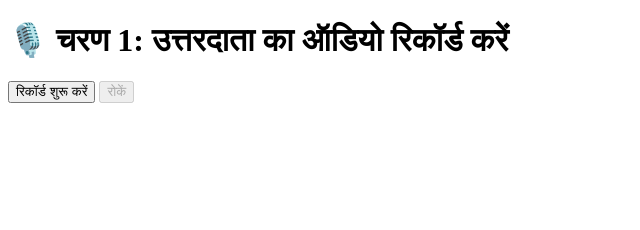
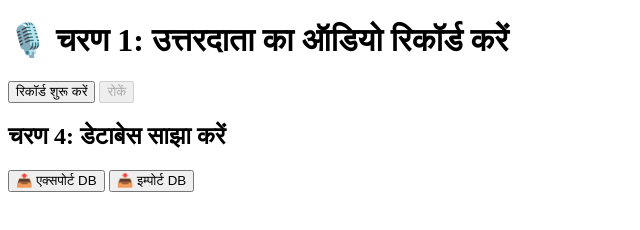
Before and after one commit to vinspolicy/aisurvey-fe, a plain HTML site: page index.html in a window 1280 px wide. Shown: the whole page, without its empty margins (0-640 px from the left). Drawn offline with Linux system fonts and the light colour scheme.

Commit message:
export-import button

```diff
--- a/index.html
+++ b/index.html
@@ -31,6 +31,13 @@
 <button id="submitButton">✅ सबमिट करें</button>
 <p id="finalStatus" style="color: green;"></p>
   </div>
+  <!-- Step 4: Export / Import DB -->
+  <div id="step4" style="margin-top:20px;">
+    <h2>चरण 4: डेटाबेस साझा करें</h2>
+    <button id="exportButton">📤 एक्सपोर्ट DB</button>
+    <button id="importButton">📥 इम्पोर्ट DB</button>
+    <input type="file" id="importFileInput" accept=".json" style="display:none" />
+  </div>
 
   <script src="index.js"></script>
 </body>
```
